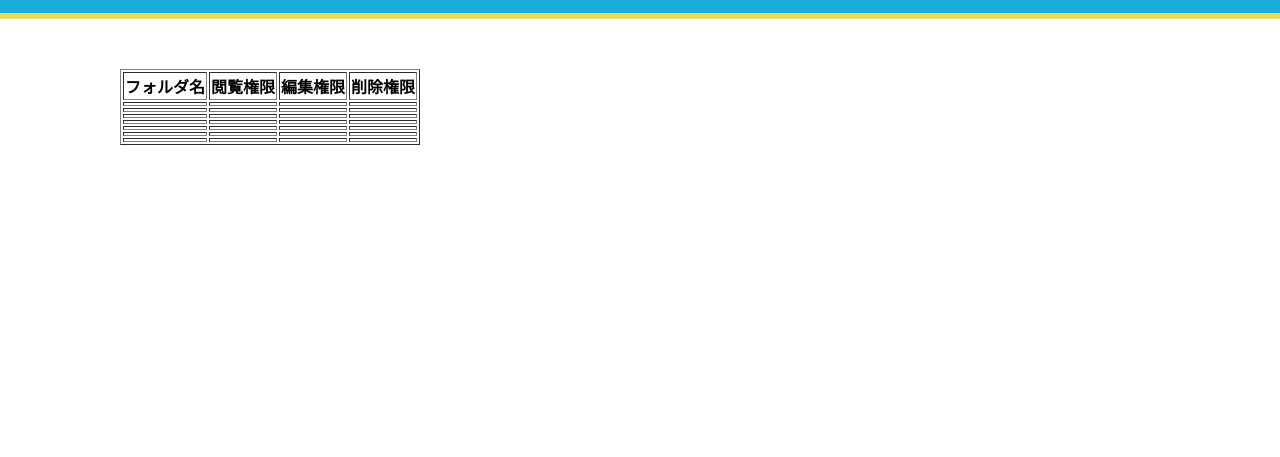
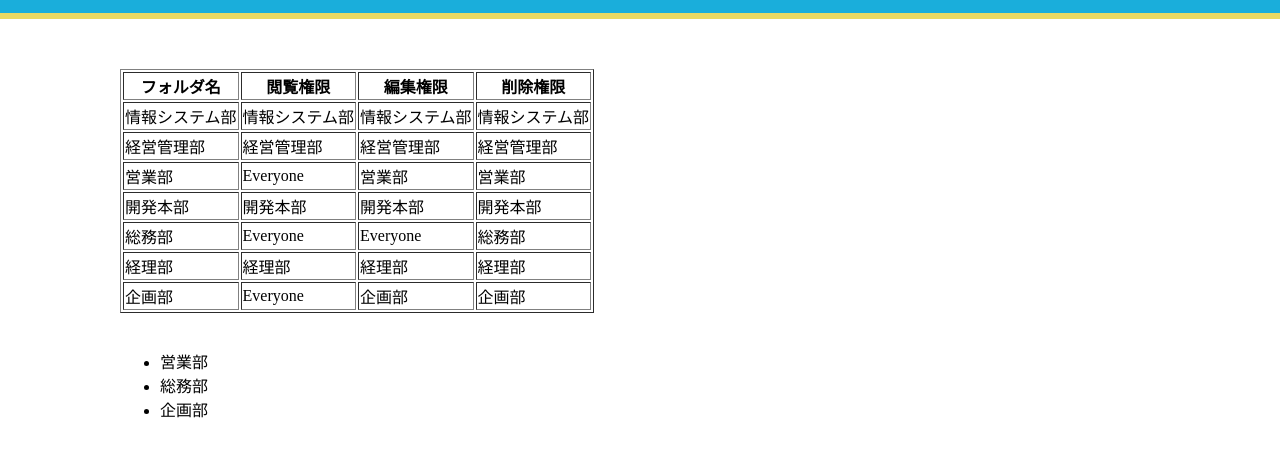
Before and after one commit to t-saba/Kintone_Dojo, a plain HTML site: page Day2/1-3.html in a window 1280 px wide. Shown: the part 99-556 px from the top of the page. Drawn offline with Linux system fonts and the light colour scheme.

Commit message:
resubmit0617

```diff
--- a/Day2/1-3.html
+++ b/Day2/1-3.html
@@ -124,6 +124,9 @@ footer .container {
 </section>
 <section>
   <h2>閲覧権限が全員にあるフォルダ</h2>
+<!-- 1-3 閲覧権限が Everyone のフォルダ名をブラウザに表示 -->
+  <ul id="list"></ul>
+<!-- ここにliを作りたいが何個作ればいいか不明の為作成不可 -->
 </section>
 </div>
 <script>
@@ -150,7 +153,7 @@ footer .container {
       folderName: '開発本部',
       viewAuth: '開発本部',
       editAuth: '開発本部',
-      deleteAuth: '開発本部',
+      deleteAuth: '開発本部'
     },
     f005: {
       folderName: '総務部',
@@ -171,21 +174,24 @@ footer .container {
       deleteAuth: '企画部'
     }
   };
-
-var fold = fileManage['f00' + (i + 1)]['folderName'];
-var edit = fileManage['f00' + (i + 1)]['viewAuth'];
-
 for (var i = 0; i < 7 ; i++) {
   document.getElementById('folderName' + (i + 1)).textContent = fileManage['f00' + (i + 1)]['folderName'];
   document.getElementById('viewAuth' + (i + 1)).textContent = fileManage['f00' + (i + 1)]['viewAuth'];
   document.getElementById('editAuth' + (i + 1)).textContent = fileManage['f00' + (i + 1)]['editAuth'];
   document.getElementById('deleteAuth' + (i + 1)).textContent = fileManage['f00' + (i + 1)]['deleteAuth'];
-
-  if (edit === 'Everyone'){
-    console.log(fold);
-  } else {
-   特になし
-  };
+// 1-3 閲覧権限が Everyone のフォルダ名をコンソールに表示
+  if (fileManage['f00' + (i + 1)]['viewAuth'] === 'Everyone'){
+    var output = fileManage['f00' + (i + 1)]['folderName'];
+    console.log(output);
+  // 1-3 閲覧権限が Everyone のフォルダ名をリスト化して表示
+    // 箇条書きにするliの箱を作成
+    var newLi = document.createElement('li');
+    var listHTML = document.getElementById('list');
+    newLi.textContent = fileManage['f00' + (i + 1)].folderName;
+    // newLi.textContent = document.createElement('li').textContent
+    // listHTML(=idがlistの部分)にnewLiを追加する
+    listHTML.appendChild(newLi);
+  }
 };
 </script>
 </body>
```
Also changed, not shown: Day2/1-1.html (+1 -2 lines), Day2/1-2.html (+1 -1 lines).
